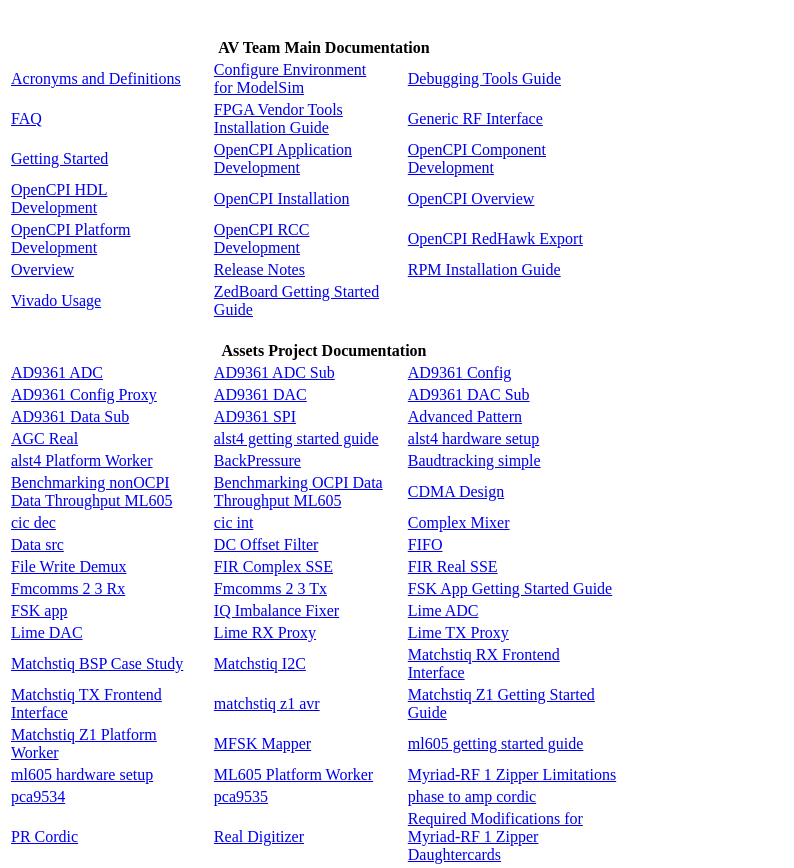
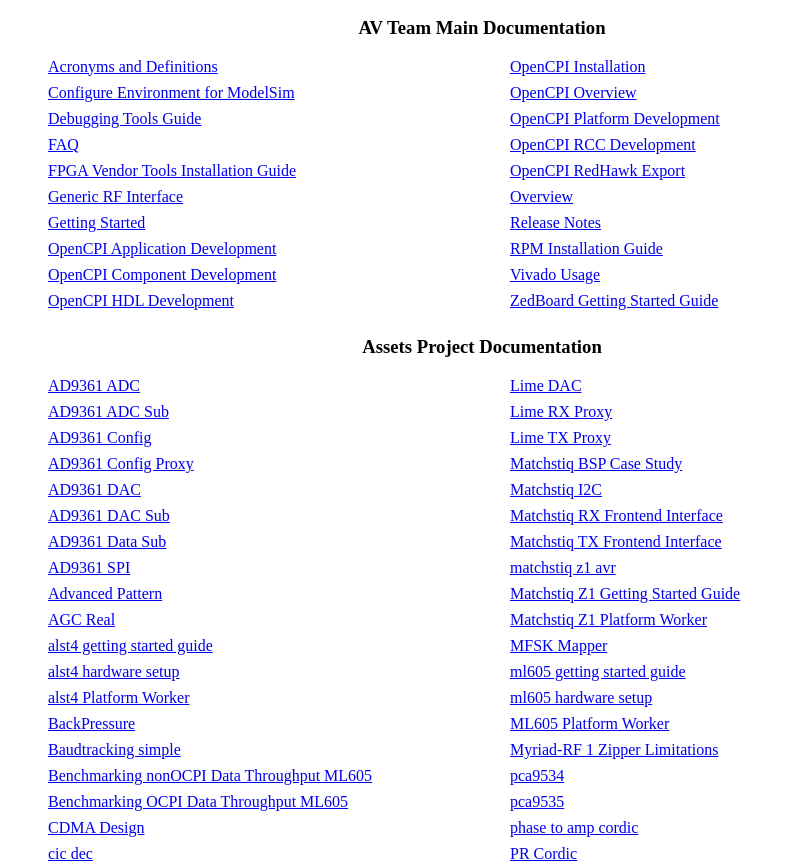
Before and after one commit to opencpi/opencpi.github.io, a plain HTML site: page index.html in a window 1280 px wide. Shown: the part 38-906 px from the top of the page, without its empty margins (0-794 px from the left). Drawn offline with Linux system fonts and the light colour scheme.

Commit message:
New CSS-based list. Resizes and column-based.

```diff
--- a/index.html
+++ b/index.html
@@ -1,170 +1,118 @@
 <html>
 <header>
 <style>
-th {
-padding-top:20px;
+.collist {
+  column-width: 20em;
+  list-style-type: none;
 }
-td {
-padding-right:20px;
+.collist li {
+  /* If window gets squashed this makes it easier to separate elements */
+  padding-bottom: 0.5em;
 }
 </style>
 <title>OpenCPI Documentation</title>
 </header>
 <body>
 <h2>OpenCPI Documentation</h2>
-<table style="width:50%">
-<tr><th colspan="3">AV Team Main Documentation</th></tr>
-<tr>
-<td><a href="./Acronyms_and_Definitions.pdf">Acronyms and Definitions</a></td>
-<td><a href="./Configure_Environment_for_ModelSim.pdf">Configure Environment for ModelSim</a></td>
-<td><a href="./Debugging_Tools_Guide.pdf">Debugging Tools Guide</a></td>
-</tr>
-<tr>
-<td><a href="./FAQ.pdf">FAQ</a></td>
-<td><a href="./FPGA_Vendor_Tools_Installation_Guide.pdf">FPGA Vendor Tools Installation Guide</a></td>
-<td><a href="./Generic_RF_Interface.pdf">Generic RF Interface</a></td>
-</tr>
-<tr>
-<td><a href="./Getting_Started.pdf">Getting Started</a></td>
-<td><a href="./OpenCPI_Application_Development.pdf">OpenCPI Application Development</a></td>
-<td><a href="./OpenCPI_Component_Development.pdf">OpenCPI Component Development</a></td>
-</tr>
-<tr>
-<td><a href="./OpenCPI_HDL_Development.pdf">OpenCPI HDL Development</a></td>
-<td><a href="./OpenCPI_Installation.pdf">OpenCPI Installation</a></td>
-<td><a href="./OpenCPI_Overview.pdf">OpenCPI Overview</a></td>
-</tr>
-<tr>
-<td><a href="./OpenCPI_Platform_Development.pdf">OpenCPI Platform Development</a></td>
-<td><a href="./OpenCPI_RCC_Development.pdf">OpenCPI RCC Development</a></td>
-<td><a href="./OpenCPI_RedHawk_Export.pdf">OpenCPI RedHawk Export</a></td>
-</tr>
-<tr>
-<td><a href="./Overview.pdf">Overview</a></td>
-<td><a href="./Release_Notes.pdf">Release Notes</a></td>
-<td><a href="./RPM_Installation_Guide.pdf">RPM Installation Guide</a></td>
-</tr>
-<tr>
-<td><a href="./Vivado_Usage.pdf">Vivado Usage</a></td>
-<td><a href="./ZedBoard_Getting_Started_Guide.pdf">ZedBoard Getting Started Guide</a></td>
-</tr>
-<tr><th colspan="3">Assets Project Documentation</th></tr>
-<tr>
-<td><a href="./assets/AD9361_ADC.pdf">AD9361 ADC</a></td>
-<td><a href="./assets/AD9361_ADC_Sub.pdf">AD9361 ADC Sub</a></td>
-<td><a href="./assets/AD9361_Config.pdf">AD9361 Config</a></td>
-</tr>
-<tr>
-<td><a href="./assets/AD9361_Config_Proxy.pdf">AD9361 Config Proxy</a></td>
-<td><a href="./assets/AD9361_DAC.pdf">AD9361 DAC</a></td>
-<td><a href="./assets/AD9361_DAC_Sub.pdf">AD9361 DAC Sub</a></td>
-</tr>
-<tr>
-<td><a href="./assets/AD9361_Data_Sub.pdf">AD9361 Data Sub</a></td>
-<td><a href="./assets/AD9361_SPI.pdf">AD9361 SPI</a></td>
-<td><a href="./assets/Advanced_Pattern.pdf">Advanced Pattern</a></td>
-</tr>
-<tr>
-<td><a href="./assets/AGC_Real.pdf">AGC Real</a></td>
-<td><a href="./assets/alst4_getting_started_guide.pdf">alst4 getting started guide</a></td>
-<td><a href="./assets/alst4_hardware_setup.pdf">alst4 hardware setup</a></td>
-</tr>
-<tr>
-<td><a href="./assets/alst4_Platform_Worker.pdf">alst4 Platform Worker</a></td>
-<td><a href="./assets/BackPressure.pdf">BackPressure</a></td>
-<td><a href="./assets/Baudtracking_simple.pdf">Baudtracking simple</a></td>
-</tr>
-<tr>
-<td><a href="./assets/Benchmarking_nonOCPI_Data_Throughput_ML605.pdf">Benchmarking nonOCPI Data Throughput ML605</a></td>
-<td><a href="./assets/Benchmarking_OCPI_Data_Throughput_ML605.pdf">Benchmarking OCPI Data Throughput ML605</a></td>
-<td><a href="./assets/CDMA_Design.pdf">CDMA Design</a></td>
-</tr>
-<tr>
-<td><a href="./assets/cic_dec.pdf">cic dec</a></td>
-<td><a href="./assets/cic_int.pdf">cic int</a></td>
-<td><a href="./assets/Complex_Mixer.pdf">Complex Mixer</a></td>
-</tr>
-<tr>
-<td><a href="./assets/Data_src.pdf">Data src</a></td>
-<td><a href="./assets/DC_Offset_Filter.pdf">DC Offset Filter</a></td>
-<td><a href="./assets/FIFO.pdf">FIFO</a></td>
-</tr>
-<tr>
-<td><a href="./assets/File_Write_Demux.pdf">File Write Demux</a></td>
-<td><a href="./assets/FIR_Complex_SSE.pdf">FIR Complex SSE</a></td>
-<td><a href="./assets/FIR_Real_SSE.pdf">FIR Real SSE</a></td>
-</tr>
-<tr>
-<td><a href="./assets/Fmcomms_2_3_Rx.pdf">Fmcomms 2 3 Rx</a></td>
-<td><a href="./assets/Fmcomms_2_3_Tx.pdf">Fmcomms 2 3 Tx</a></td>
-<td><a href="./assets/FSK_App_Getting_Started_Guide.pdf">FSK App Getting Started Guide</a></td>
-</tr>
-<tr>
-<td><a href="./assets/FSK_app.pdf">FSK app</a></td>
-<td><a href="./assets/IQ_Imbalance_Fixer.pdf">IQ Imbalance Fixer</a></td>
-<td><a href="./assets/Lime_ADC.pdf">Lime ADC</a></td>
-</tr>
-<tr>
-<td><a href="./assets/Lime_DAC.pdf">Lime DAC</a></td>
-<td><a href="./assets/Lime_RX_Proxy.pdf">Lime RX Proxy</a></td>
-<td><a href="./assets/Lime_TX_Proxy.pdf">Lime TX Proxy</a></td>
-</tr>
-<tr>
-<td><a href="./assets/Matchstiq_BSP_Case_Study.pdf">Matchstiq BSP Case Study</a></td>
-<td><a href="./assets/Matchstiq_I2C.pdf">Matchstiq I2C</a></td>
-<td><a href="./assets/Matchstiq_RX_Frontend_Interface.pdf">Matchstiq RX Frontend Interface</a></td>
-</tr>
-<tr>
-<td><a href="./assets/Matchstiq_TX_Frontend_Interface.pdf">Matchstiq TX Frontend Interface</a></td>
-<td><a href="./assets/matchstiq_z1_avr.pdf">matchstiq z1 avr</a></td>
-<td><a href="./assets/Matchstiq_Z1_Getting_Started_Guide.pdf">Matchstiq Z1 Getting Started Guide</a></td>
-</tr>
-<tr>
-<td><a href="./assets/Matchstiq_Z1_Platform_Worker.pdf">Matchstiq Z1 Platform Worker</a></td>
-<td><a href="./assets/MFSK_Mapper.pdf">MFSK Mapper</a></td>
-<td><a href="./assets/ml605_getting_started_guide.pdf">ml605 getting started guide</a></td>
-</tr>
-<tr>
-<td><a href="./assets/ml605_hardware_setup.pdf">ml605 hardware setup</a></td>
-<td><a href="./assets/ML605_Platform_Worker.pdf">ML605 Platform Worker</a></td>
-<td><a href="./assets/Myriad-RF_1_Zipper_Limitations.pdf">Myriad-RF 1 Zipper Limitations</a></td>
-</tr>
-<tr>
-<td><a href="./assets/pca9534.pdf">pca9534</a></td>
-<td><a href="./assets/pca9535.pdf">pca9535</a></td>
-<td><a href="./assets/phase_to_amp_cordic.pdf">phase to amp cordic</a></td>
-</tr>
-<tr>
-<td><a href="./assets/PR_Cordic.pdf">PR Cordic</a></td>
-<td><a href="./assets/Real_Digitizer.pdf">Real Digitizer</a></td>
-<td><a href="./assets/Required_Modifications_for_Myriad-RF_1_Zipper_Daughtercards.pdf">Required Modifications for Myriad-RF 1 Zipper Daughtercards</a></td>
-</tr>
-<tr>
-<td><a href="./assets/RP_Cordic.pdf">RP Cordic</a></td>
-<td><a href="./assets/RX_app.pdf">RX app</a></td>
-<td><a href="./assets/si5338.pdf">si5338</a></td>
-</tr>
-<tr>
-<td><a href="./assets/Socket_Write.pdf">Socket Write</a></td>
-<td><a href="./assets/Timestamper.pdf">Timestamper</a></td>
-<td><a href="./assets/tmp100.pdf">tmp100</a></td>
-</tr>
-<tr>
-<td><a href="./assets/Zero_Padding.pdf">Zero Padding</a></td>
-<td><a href="./assets/Zero_Pad.pdf">Zero Pad</a></td>
-<td><a href="./assets/zipper_i2c.test.pdf">zipper i2c.test</a></td>
-</tr>
-<tr>
-<td><a href="./assets/Zipper_RX_Frontend_Interface.pdf">Zipper RX Frontend Interface</a></td>
-<td><a href="./assets/Zipper_TX_Frontend_Interface.pdf">Zipper TX Frontend Interface</a></td>
-</tr>
-<tr><th colspan="3">Core Project Documentation</th></tr>
-<tr>
-<td><a href="./core/file_read.pdf">file read</a></td>
-<td><a href="./core/file_write.pdf">file write</a></td>
-</tr>
-</table>
+<div style="width: 75%">
+<h3 style="text-align: center">AV Team Main Documentation</h3>
+<ul class="collist">
+<li><a href="./Acronyms_and_Definitions.pdf">Acronyms and Definitions</a></li>
+<li><a href="./Configure_Environment_for_ModelSim.pdf">Configure Environment for ModelSim</a></li>
+<li><a href="./Debugging_Tools_Guide.pdf">Debugging Tools Guide</a></li>
+<li><a href="./FAQ.pdf">FAQ</a></li>
+<li><a href="./FPGA_Vendor_Tools_Installation_Guide.pdf">FPGA Vendor Tools Installation Guide</a></li>
+<li><a href="./Generic_RF_Interface.pdf">Generic RF Interface</a></li>
+<li><a href="./Getting_Started.pdf">Getting Started</a></li>
+<li><a href="./OpenCPI_Application_Development.pdf">OpenCPI Application Development</a></li>
+<li><a href="./OpenCPI_Component_Development.pdf">OpenCPI Component Development</a></li>
+<li><a href="./OpenCPI_HDL_Development.pdf">OpenCPI HDL Development</a></li>
+<li><a href="./OpenCPI_Installation.pdf">OpenCPI Installation</a></li>
+<li><a href="./OpenCPI_Overview.pdf">OpenCPI Overview</a></li>
+<li><a href="./OpenCPI_Platform_Development.pdf">OpenCPI Platform Development</a></li>
+<li><a href="./OpenCPI_RCC_Development.pdf">OpenCPI RCC Development</a></li>
+<li><a href="./OpenCPI_RedHawk_Export.pdf">OpenCPI RedHawk Export</a></li>
+<li><a href="./Overview.pdf">Overview</a></li>
+<li><a href="./Release_Notes.pdf">Release Notes</a></li>
+<li><a href="./RPM_Installation_Guide.pdf">RPM Installation Guide</a></li>
+<li><a href="./Vivado_Usage.pdf">Vivado Usage</a></li>
+<li><a href="./ZedBoard_Getting_Started_Guide.pdf">ZedBoard Getting Started Guide</a></li>
+</ul>
+<h3 style="text-align: center">Assets Project Documentation</h3>
+<ul class="collist">
+<li><a href="./assets/AD9361_ADC.pdf">AD9361 ADC</a></li>
+<li><a href="./assets/AD9361_ADC_Sub.pdf">AD9361 ADC Sub</a></li>
+<li><a href="./assets/AD9361_Config.pdf">AD9361 Config</a></li>
+<li><a href="./assets/AD9361_Config_Proxy.pdf">AD9361 Config Proxy</a></li>
+<li><a href="./assets/AD9361_DAC.pdf">AD9361 DAC</a></li>
+<li><a href="./assets/AD9361_DAC_Sub.pdf">AD9361 DAC Sub</a></li>
+<li><a href="./assets/AD9361_Data_Sub.pdf">AD9361 Data Sub</a></li>
+<li><a href="./assets/AD9361_SPI.pdf">AD9361 SPI</a></li>
+<li><a href="./assets/Advanced_Pattern.pdf">Advanced Pattern</a></li>
+<li><a href="./assets/AGC_Real.pdf">AGC Real</a></li>
+<li><a href="./assets/alst4_getting_started_guide.pdf">alst4 getting started guide</a></li>
+<li><a href="./assets/alst4_hardware_setup.pdf">alst4 hardware setup</a></li>
+<li><a href="./assets/alst4_Platform_Worker.pdf">alst4 Platform Worker</a></li>
+<li><a href="./assets/BackPressure.pdf">BackPressure</a></li>
+<li><a href="./assets/Baudtracking_simple.pdf">Baudtracking simple</a></li>
+<li><a href="./assets/Benchmarking_nonOCPI_Data_Throughput_ML605.pdf">Benchmarking nonOCPI Data Throughput ML605</a></li>
+<li><a href="./assets/Benchmarking_OCPI_Data_Throughput_ML605.pdf">Benchmarking OCPI Data Throughput ML605</a></li>
+<li><a href="./assets/CDMA_Design.pdf">CDMA Design</a></li>
+<li><a href="./assets/cic_dec.pdf">cic dec</a></li>
+<li><a href="./assets/cic_int.pdf">cic int</a></li>
+<li><a href="./assets/Complex_Mixer.pdf">Complex Mixer</a></li>
+<li><a href="./assets/Data_src.pdf">Data src</a></li>
+<li><a href="./assets/DC_Offset_Filter.pdf">DC Offset Filter</a></li>
+<li><a href="./assets/FIFO.pdf">FIFO</a></li>
+<li><a href="./assets/File_Write_Demux.pdf">File Write Demux</a></li>
+<li><a href="./assets/FIR_Complex_SSE.pdf">FIR Complex SSE</a></li>
+<li><a href="./assets/FIR_Real_SSE.pdf">FIR Real SSE</a></li>
+<li><a href="./assets/Fmcomms_2_3_Rx.pdf">Fmcomms 2 3 Rx</a></li>
+<li><a href="./assets/Fmcomms_2_3_Tx.pdf">Fmcomms 2 3 Tx</a></li>
+<li><a href="./assets/FSK_App_Getting_Started_Guide.pdf">FSK App Getting Started Guide</a></li>
+<li><a href="./assets/FSK_app.pdf">FSK app</a></li>
+<li><a href="./assets/IQ_Imbalance_Fixer.pdf">IQ Imbalance Fixer</a></li>
+<li><a href="./assets/Lime_ADC.pdf">Lime ADC</a></li>
+<li><a href="./assets/Lime_DAC.pdf">Lime DAC</a></li>
+<li><a href="./assets/Lime_RX_Proxy.pdf">Lime RX Proxy</a></li>
+<li><a href="./assets/Lime_TX_Proxy.pdf">Lime TX Proxy</a></li>
+<li><a href="./assets/Matchstiq_BSP_Case_Study.pdf">Matchstiq BSP Case Study</a></li>
+<li><a href="./assets/Matchstiq_I2C.pdf">Matchstiq I2C</a></li>
+<li><a href="./assets/Matchstiq_RX_Frontend_Interface.pdf">Matchstiq RX Frontend Interface</a></li>
+<li><a href="./assets/Matchstiq_TX_Frontend_Interface.pdf">Matchstiq TX Frontend Interface</a></li>
+<li><a href="./assets/matchstiq_z1_avr.pdf">matchstiq z1 avr</a></li>
+<li><a href="./assets/Matchstiq_Z1_Getting_Started_Guide.pdf">Matchstiq Z1 Getting Started Guide</a></li>
+<li><a href="./assets/Matchstiq_Z1_Platform_Worker.pdf">Matchstiq Z1 Platform Worker</a></li>
+<li><a href="./assets/MFSK_Mapper.pdf">MFSK Mapper</a></li>
+<li><a href="./assets/ml605_getting_started_guide.pdf">ml605 getting started guide</a></li>
+<li><a href="./assets/ml605_hardware_setup.pdf">ml605 hardware setup</a></li>
+<li><a href="./assets/ML605_Platform_Worker.pdf">ML605 Platform Worker</a></li>
+<li><a href="./assets/Myriad-RF_1_Zipper_Limitations.pdf">Myriad-RF 1 Zipper Limitations</a></li>
+<li><a href="./assets/pca9534.pdf">pca9534</a></li>
+<li><a href="./assets/pca9535.pdf">pca9535</a></li>
+<li><a href="./assets/phase_to_amp_cordic.pdf">phase to amp cordic</a></li>
+<li><a href="./assets/PR_Cordic.pdf">PR Cordic</a></li>
+<li><a href="./assets/Real_Digitizer.pdf">Real Digitizer</a></li>
+<li><a href="./assets/Required_Modifications_for_Myriad-RF_1_Zipper_Daughtercards.pdf">Required Modifications for Myriad-RF 1 Zipper Daughtercards</a></li>
+<li><a href="./assets/RP_Cordic.pdf">RP Cordic</a></li>
+<li><a href="./assets/RX_app.pdf">RX app</a></li>
+<li><a href="./assets/si5338.pdf">si5338</a></li>
+<li><a href="./assets/Socket_Write.pdf">Socket Write</a></li>
+<li><a href="./assets/Timestamper.pdf">Timestamper</a></li>
+<li><a href="./assets/tmp100.pdf">tmp100</a></li>
+<li><a href="./assets/Zero_Padding.pdf">Zero Padding</a></li>
+<li><a href="./assets/Zero_Pad.pdf">Zero Pad</a></li>
+<li><a href="./assets/zipper_i2c.test.pdf">zipper i2c.test</a></li>
+<li><a href="./assets/Zipper_RX_Frontend_Interface.pdf">Zipper RX Frontend Interface</a></li>
+<li><a href="./assets/Zipper_TX_Frontend_Interface.pdf">Zipper TX Frontend Interface</a></li>
+</ul>
+<h3 style="text-align: center">Core Project Documentation</h3>
+<ul class="collist">
+<li><a href="./core/file_read.pdf">file read</a></li>
+<li><a href="./core/file_write.pdf">file write</a></li>
+</ul>
 <h2>OpenCPI RPMS</h2>
 <a href="repo/index.html">Yum repository</a>
+</div> <!-- width set in header -->
 </body>
 </html>
```
